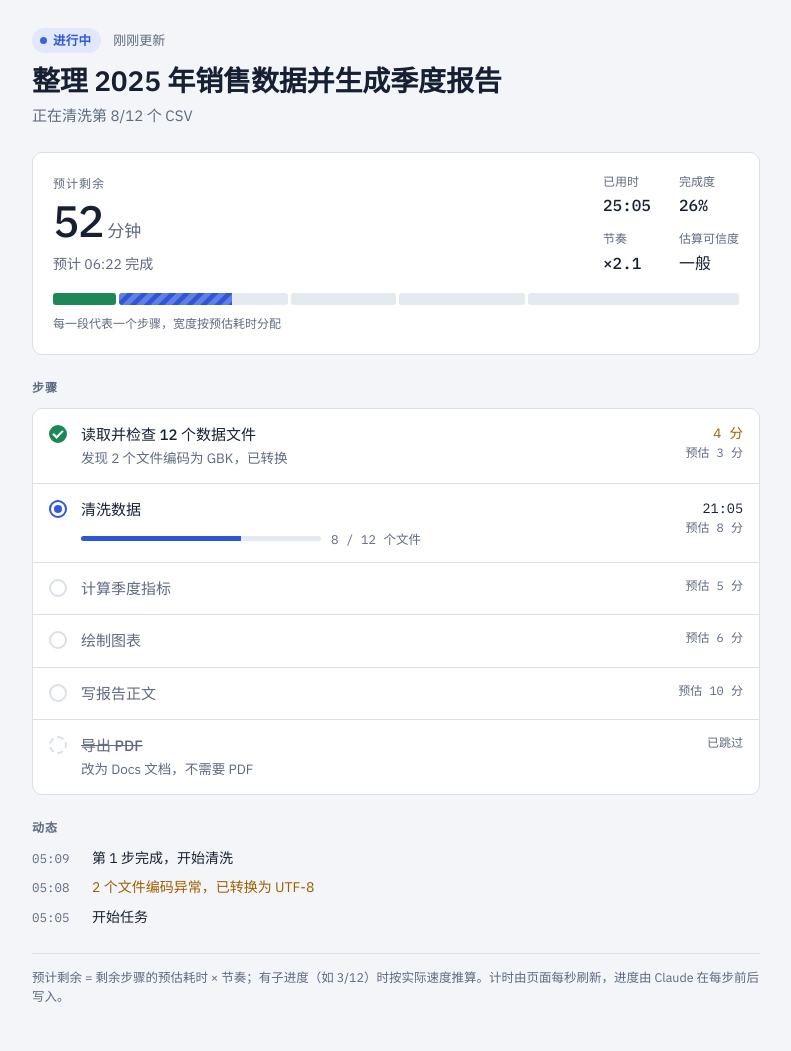
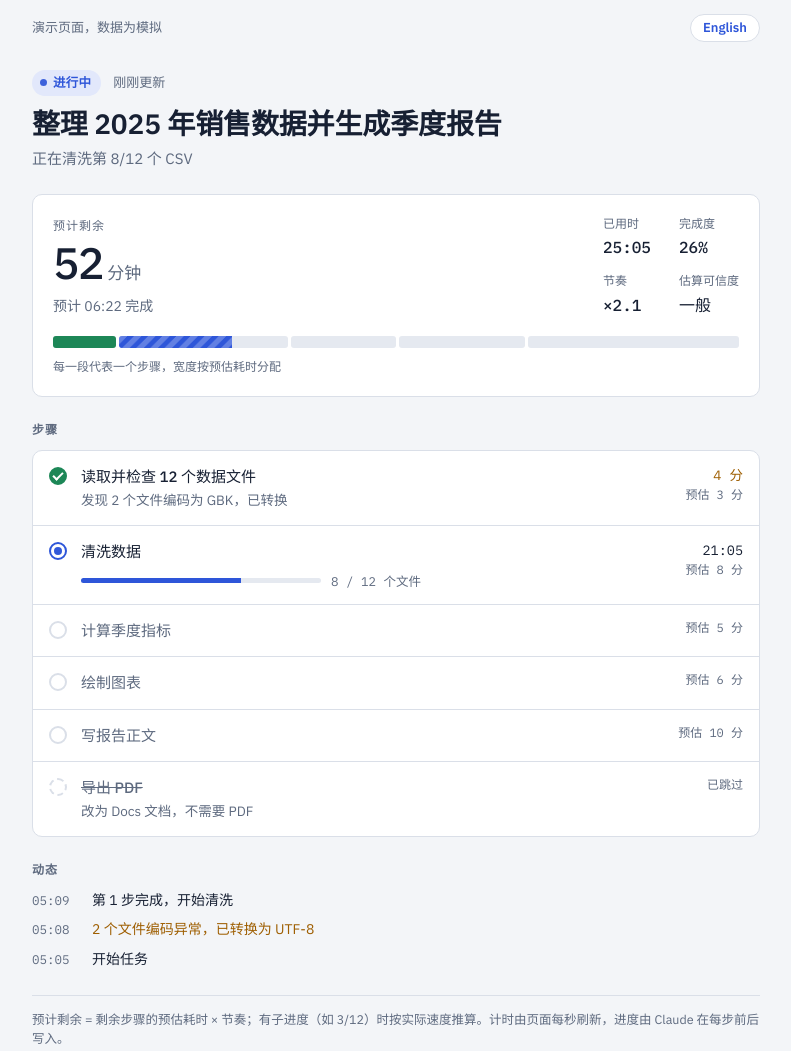
Before and after one commit to bhu0345/claude-live-progress-skill, a plain HTML site: page docs/index.html in a window 1280 px wide. Shown: the whole page, without its empty margins (244-1035 px from the left). Drawn offline with Linux system fonts and the light colour scheme.

Commit message:
Add language switch to Chinese demo page

```diff
--- a/docs/index.html
+++ b/docs/index.html
@@ -92,6 +92,10 @@ h2{margin:0 0 10px;font-size:12px;letter-spacing:.08em;text-transform:uppercase;
 @keyframes slide{to{background-position:14.14px 0}}
 @media (max-width:560px){.panel{grid-template-columns:minmax(0,1fr)}.stats{grid-template-columns:repeat(2,minmax(0,1fr))}}
 @media (prefers-reduced-motion:reduce){*,*::before,*::after{animation:none!important}}
+.demo-bar{max-width:760px;margin:0 auto;padding:14px 16px 0;display:flex;justify-content:space-between;align-items:center;gap:12px;font-size:13px;color:var(--muted)}
+.demo-bar a{color:var(--accent);text-decoration:none;font-weight:600;border:1px solid var(--line);border-radius:999px;padding:3px 12px;background:var(--surface)}
+.demo-bar a:hover{border-color:var(--accent)}
+.demo-bar a:focus-visible{outline:2px solid var(--accent);outline-offset:2px}
 </style>
 
 <main class="wrap">
@@ -139,7 +143,7 @@ h2{margin:0 0 10px;font-size:12px;letter-spacing:.08em;text-transform:uppercase;
 <script>
 /* Demo only: fakes the Claude runtime so this page runs outside Claude. Open with #en for English. */
 (function(){
-  var en = location.hash === "#en";
+  var en = location.hash === "#en" || /\/en\/(index\.html)?$/.test(location.pathname);
   var T = en ? {
     title:"Clean 2025 sales data and write the quarterly report", activity:"Cleaning CSV 7 of 12: merging duplicate customer records",
     s1:"Read and check 12 data files", n1:"2 files were GBK-encoded, converted", s2:"Clean the data", unit:"files",
@@ -169,6 +173,20 @@ h2{margin:0 0 10px;font-size:12px;letter-spacing:.08em;text-transform:uppercase;
   };
   s.log[t0-1500]=T.l1; s.log[t0-1300]={text:T.l2,level:"warn"}; s.log[t0-1260]=T.l3;
   function push(){ if(cb) cb({exists:true,data:function(){return JSON.parse(JSON.stringify(s));}}); }
+
+  document.addEventListener("DOMContentLoaded", function(){
+    var bar = document.createElement("div");
+    bar.className = "demo-bar";
+    var note = document.createElement("span");
+    note.textContent = en ? "Demo with simulated data" : "演示页面，数据为模拟";
+    var a = document.createElement("a");
+    a.href = en ? "../" : "en/";
+    a.textContent = en ? "中文" : "English";
+    a.lang = en ? "zh-CN" : "en";
+    bar.appendChild(note); bar.appendChild(a);
+    document.body.insertBefore(bar, document.body.firstChild);
+    document.documentElement.lang = en ? "en" : "zh-CN";
+  });
   window.addEventListener("hashchange", function(){ location.reload(); });
   setInterval(function(){
     var now=Math.floor(Date.now()/1000), st=s.steps.s02;
```
